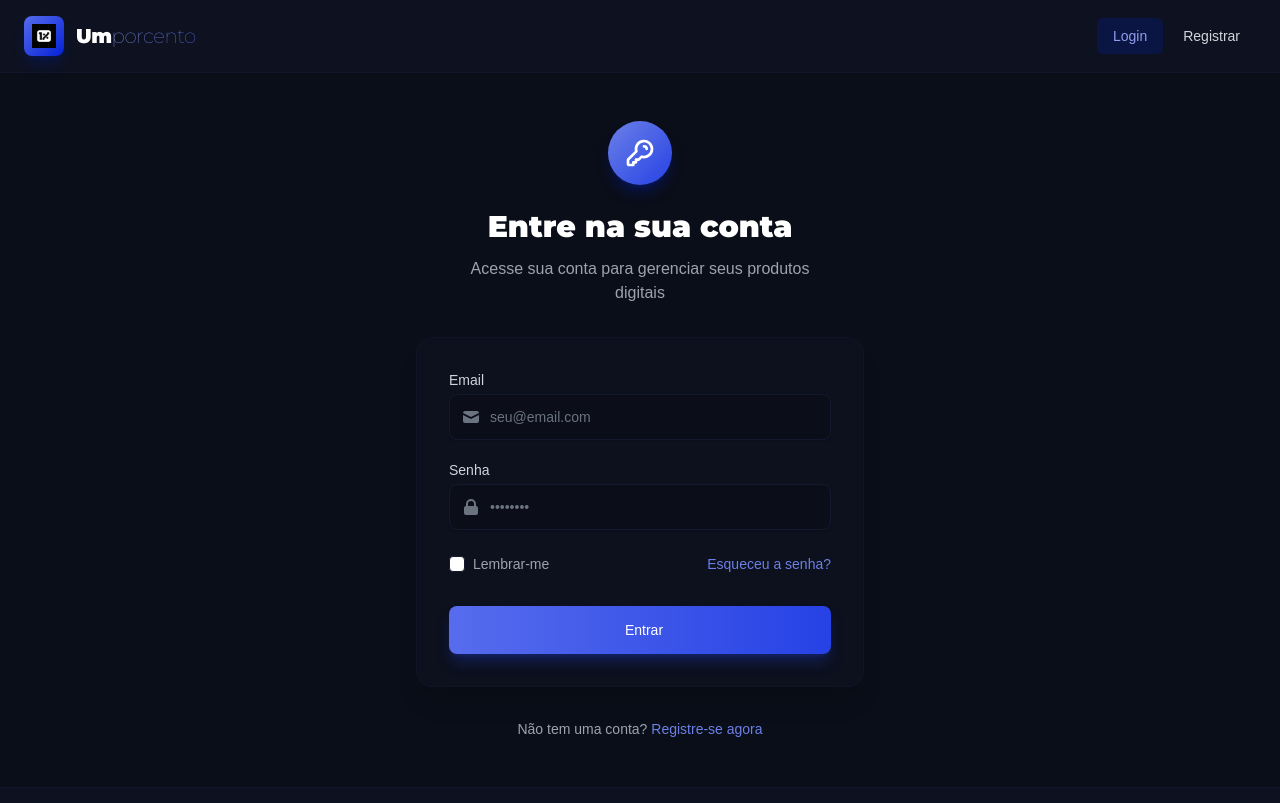
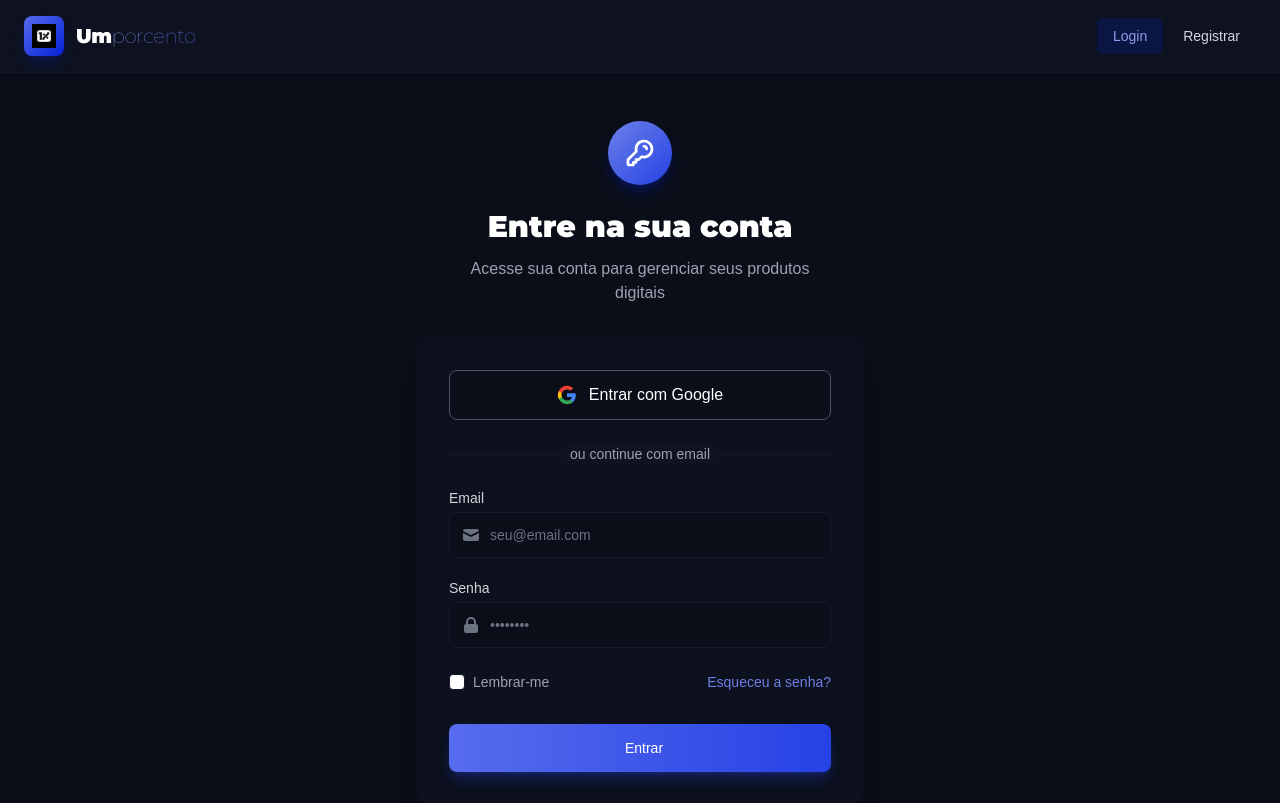
Before and after one commit to LucasCalabria7/1-porcento-app, a Next.js app: page /auth/login in a window 1280 px wide. Shown: the top 803 px of the page. Built offline with nearby package versions, Linux system fonts and the light colour scheme; no server answers.

Commit message:
feat-login-google-button

```diff
--- a/src/app/auth/login/page.tsx
+++ b/src/app/auth/login/page.tsx
@@ -2,17 +2,19 @@
 import { useState } from 'react';
 import { useRouter } from 'next/navigation';
 import Link from 'next/link';
-import { supabase } from '@/lib/supabaseClient';
+import { supabase, signInWithGoogle } from '@/lib/supabaseClient';
 import { Button } from '@/components/ui/Button';
 import { Input } from '@/components/ui/Input';
 import { Checkbox } from '@/components/ui/Checkbox';
 import { EmailIcon, LockIcon, AlertIcon } from '@/components/ui/Icons';
+import { GoogleButton } from '@/components/ui';
 
 export default function LoginPage() {
   const [email, setEmail] = useState('');
   const [password, setPassword] = useState('');
   const [error, setError] = useState('');
   const [loading, setLoading] = useState(false);
+  const [isGoogleLoading, setIsGoogleLoading] = useState(false);
   const router = useRouter();
 
   const handleSubmit = async (e: React.FormEvent) => {
@@ -37,6 +39,19 @@ export default function LoginPage() {
       setError(error instanceof Error ? error.message : 'Authentication failed');
     } finally {
       setLoading(false);
+    }
+  };
+
+  const handleGoogleSignIn = async () => {
+    try {
+      setError('');
+      setIsGoogleLoading(true);
+      await signInWithGoogle();
+      // O redirecionamento será tratado pelo OAuth e pela página de callback
+    } catch (error) {
+      console.error('Google login error:', error);
+      setError('Erro ao conectar com Google');
+      setIsGoogleLoading(false);
     }
   };
 
@@ -67,6 +82,23 @@ export default function LoginPage() {
                   </div>
                 </div>
               )}
+
+              <div className="mb-6">
+                <GoogleButton
+                  onClick={handleGoogleSignIn}
+                  isLoading={isGoogleLoading}
+                  text="Entrar com Google"
+                />
+              </div>
+
+              <div className="relative my-6">
+                <div className="absolute inset-0 flex items-center">
+                  <div className="w-full border-t border-dark-600"></div>
+                </div>
+                <div className="relative flex justify-center text-sm">
+                  <span className="px-2 bg-dark-700/50 text-gray-400">ou continue com email</span>
+                </div>
+              </div>
 
               <form className="space-y-6" onSubmit={handleSubmit}>
                 <div className="space-y-5">
```
